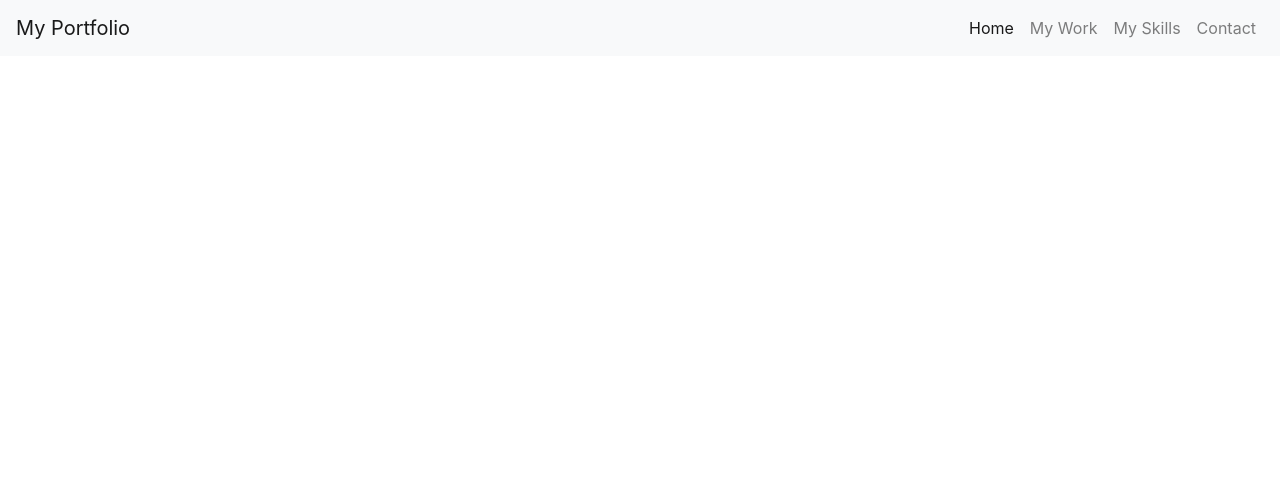
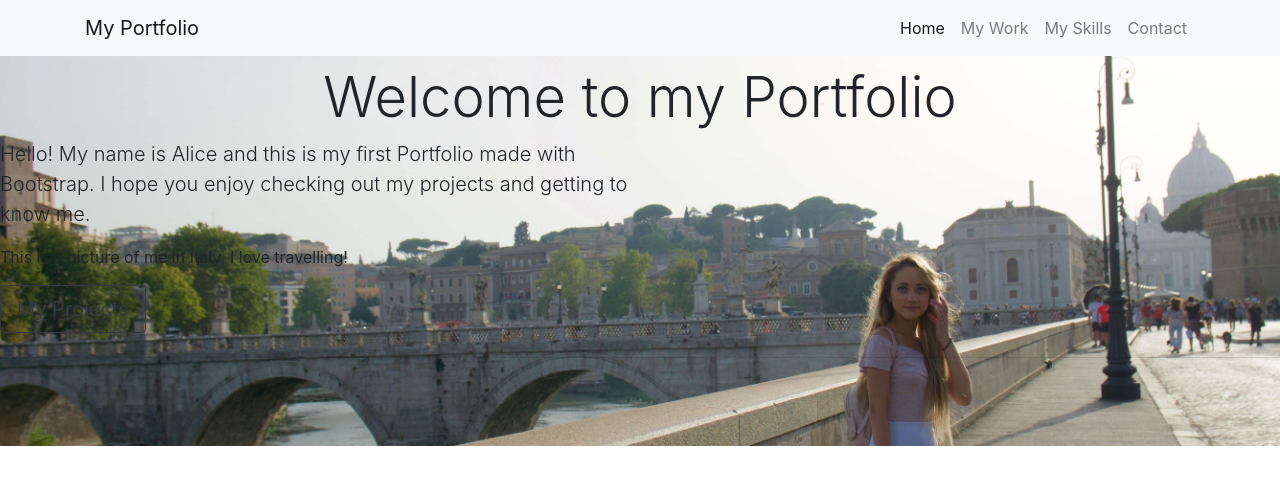
Before and after one commit to AliceAngelica/Bootstrap-Portfolio, a plain HTML site: page index.html in a window 1280 px wide. Drawn offline with nearby package versions, Linux system fonts and the light colour scheme.

Commit message:
added a jumbotron with an image, added some css

```diff
--- a/css/style.css
+++ b/css/style.css
@@ -3,3 +3,12 @@
     justify-content: flex-end!important;
     flex-basis: auto;
     }
+
+header h1 {
+    text-align: center;
+
+}
+
+header p {
+    width: 50%;
+}
--- a/index.html
+++ b/index.html
@@ -13,6 +13,7 @@
     <section>
             <nav class="navbar navbar-expand-lg navbar-light bg-light fixed-top">
              <!--can put container here-->
+             <div class="container">
               <a class="navbar-brand" href="#">My Portfolio</a>
               <button class="navbar-toggler" type="button" data-toggle="collapse" data-target="#navbarNav" aria-controls="navbarNav" aria-expanded="false" aria-label="Toggle navigation">
                 <span class="navbar-toggler-icon"></span>
@@ -33,13 +34,22 @@
                 </li>
                </ul>
              </div>
-            <!--container-->
+             </div>
             </nav>
     </section>
 
-    <!--Jumbotron, showing a picture of me, my name and other info-->
-    <div class="container">
-
+<!--Jumbotron, showing a picture of me, my name and other info-->
+<header>
+    <div class="jumbotron jumbotron-fluid" style="background-image: url(../Bootstrap-Portfolio/images/meInItalyCompressed.jpeg); background-size: 100%;">
+      <h1 class="col-lf-11 display-4">Welcome to my Portfolio</h1>
+      <p class="lead">Hello! My name is Alice and this is my first Portfolio made with Bootstrap. I hope you enjoy checking out my projects and getting to know me.</p>
+      <p>This is a picture of me in Italy, I love travelling!</p>
+      <p class="lead">
+         <a class="btn btn-outline-dark btn-lg" href="#" role="button">My Projects</a>
+      </p>
+      <hr class="my-4">
+</div>
+</header>
     <!--My Work in a grid, with each project image in a card. The card should include an image and short description-->
 
 
```
Also changed, not shown: images/meInItalyCompressed.jpeg (added).
